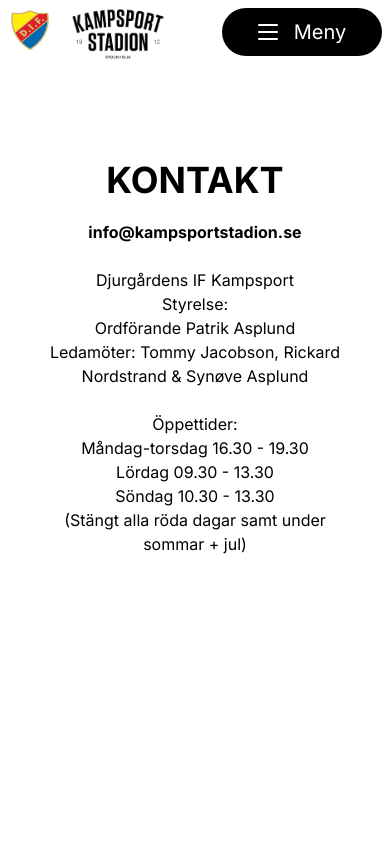
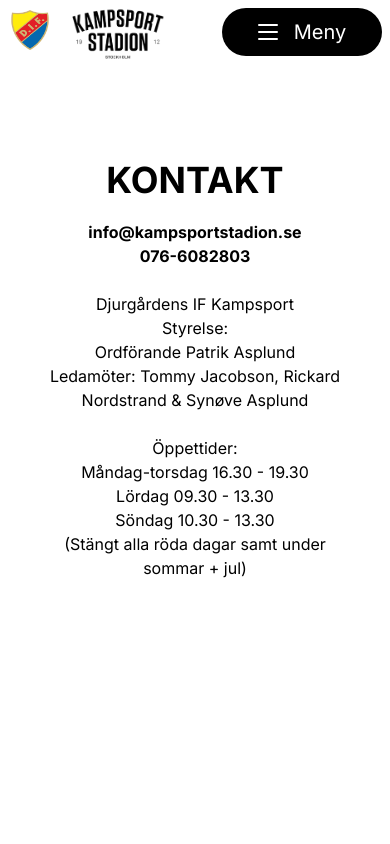
Before and after one commit to GPNaslund/kampsportstadion.se, a Next.js app: page /kontakt in a window 390 px wide. Shown: the top 844 px of the page. Built offline with nearby package versions, Linux system fonts and the light colour scheme.

Commit message:
Adds phone number

```diff
--- a/src/app/kontakt/page.tsx
+++ b/src/app/kontakt/page.tsx
@@ -11,6 +11,8 @@
           <h2 className="text-center text-4xl font-bold mb-5">KONTAKT</h2>
           <p className="w-900:text-2xl">
             <span className="font-bold">info@kampsportstadion.se</span>
+            <br></br>
+            <span className="font-bold">076-6082803</span>
             <br></br>
             <br></br>
             Djurgårdens IF Kampsport
```
